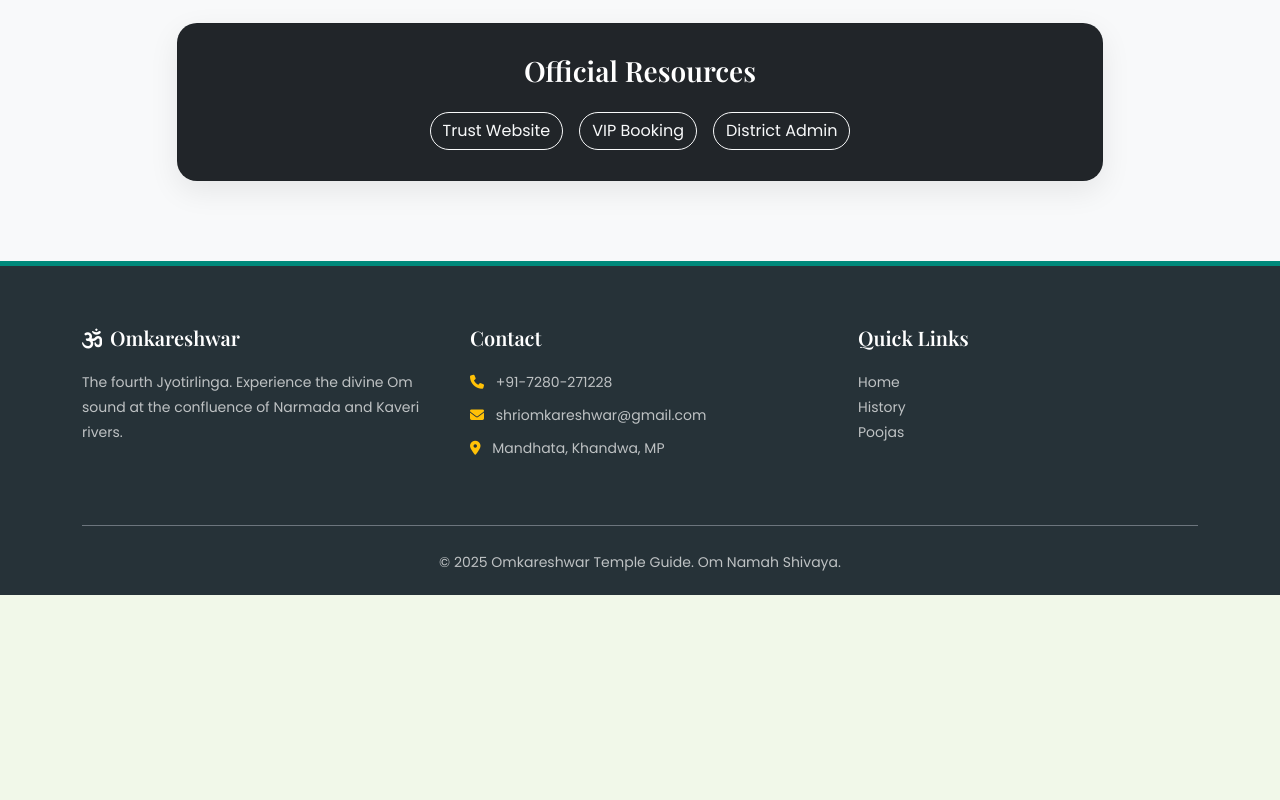
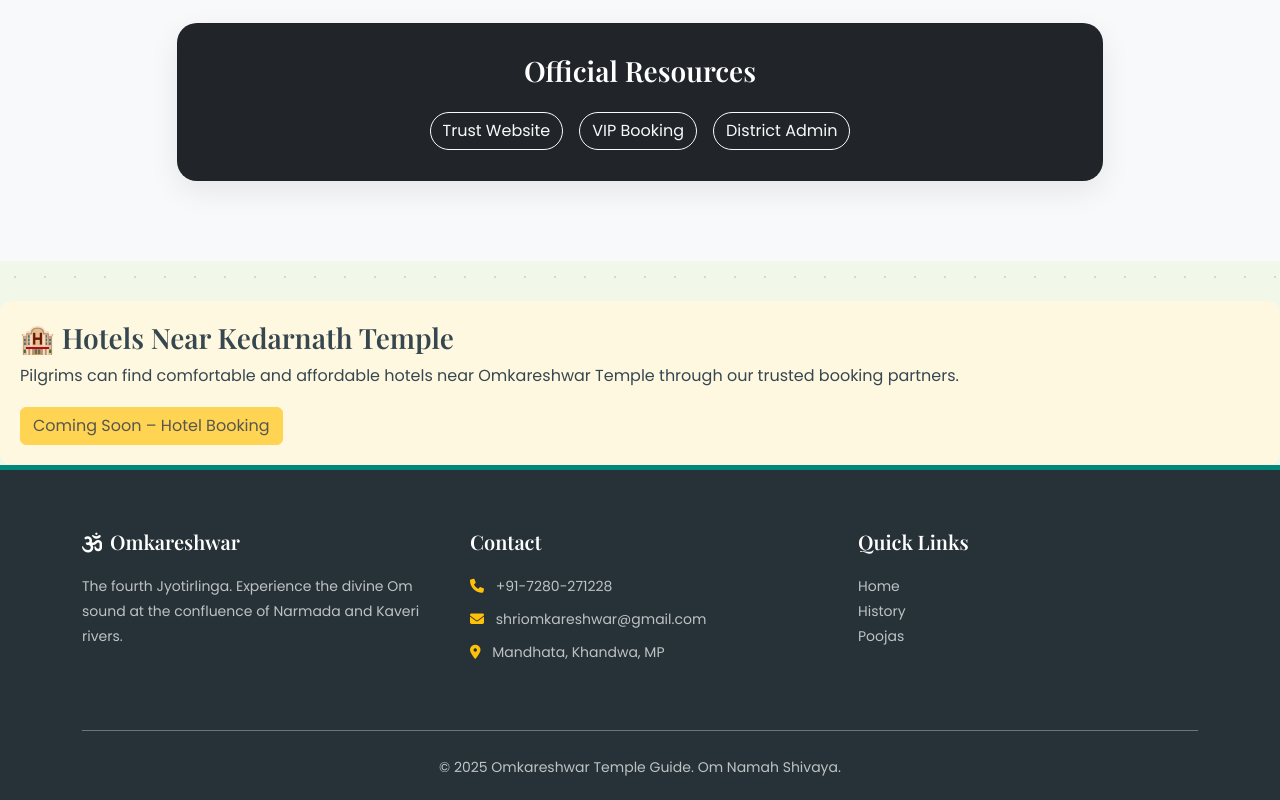
Before and after one commit to nandish123-tech/joytirlinga-platform_1, a plain HTML site: page omkareshwar.html in a window 1280 px wide. Shown: the part 4478-5278 px from the top of the page. Before the commit the page ends 5073 px from the top, so only its background shows below. Drawn offline with nearby package versions, Linux system fonts and the light colour scheme.

Commit message:
Update omkareshwar.html

```diff
--- a/omkareshwar.html
+++ b/omkareshwar.html
@@ -664,6 +664,16 @@
             </div>
         </div>
     </section>
+    <section style="margin-top:40px; padding:20px; background:#fff8e1; border-radius:12px;">
+      <h3>🏨 Hotels Near Kedarnath Temple</h3>
+      <p>
+        Pilgrims can find comfortable and affordable hotels near Omkareshwar Temple
+        through our trusted booking partners.
+      </p>
+      <button class="btn btn-warning" disabled>
+        Coming Soon – Hotel Booking
+      </button>
+    </section>
 
     <footer id="contact" class="footer">
         <div class="container">
```
